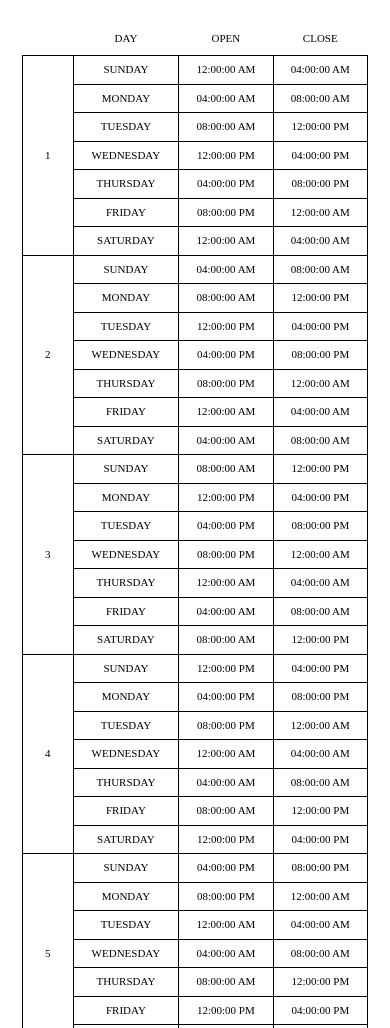
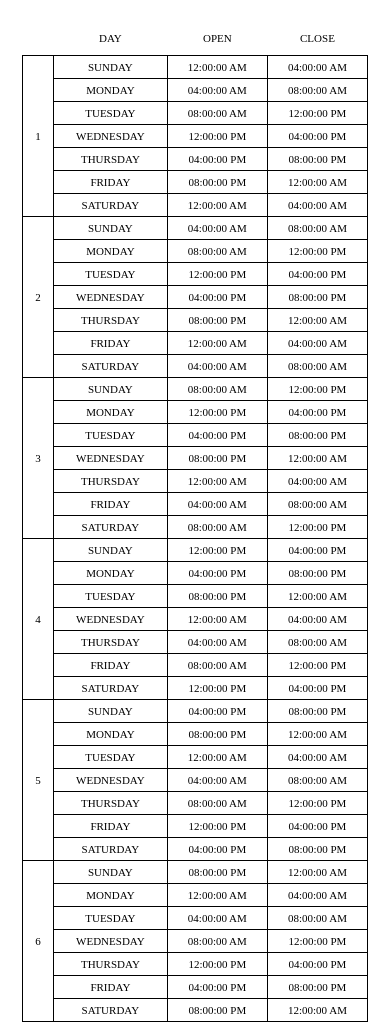
Before and after one commit to dzucconi/work-schedule-phased-for-novelty, a plain HTML site: page index.html in a window 390 px wide. Shown: the top 1028 px of the page. Drawn offline with Linux system fonts and the light colour scheme.

Commit message:
Tighten padding

```diff
--- a/index.html
+++ b/index.html
@@ -33,12 +33,12 @@
         width: 75%;
       }
       th {
-        padding: 1em 2em;
+        padding: 1em;
         text-align: center;
         font-weight: normal;
       }
       td {
-        padding: 1em 2em;
+        padding: 1em;
         border: 1px solid;
         text-align: center;
       }
@@ -47,7 +47,7 @@
           display: none;
         }
         td {
-          padding: 0.75em 1em;
+          padding: 0.75em;
         }
       }
       @media (max-width: 640px) {
@@ -58,7 +58,7 @@
           width: 100%;
         }
         td {
-          padding: 0.75em 1em;
+          padding: 0.5em;
         }
       }
     </style>
```
